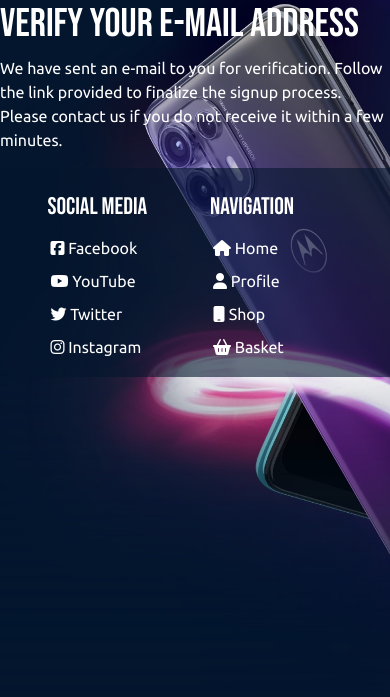
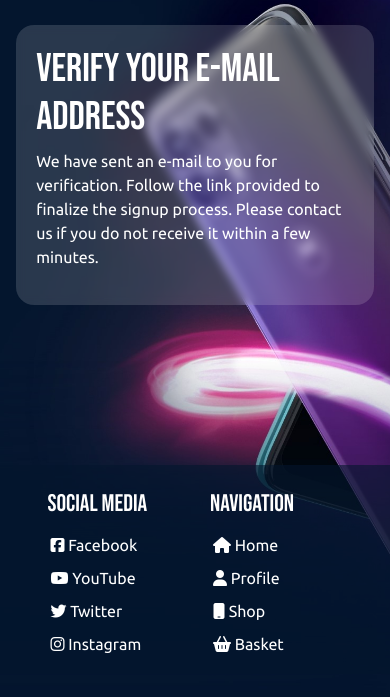
Before and after one commit to luke2533/prime-mobile, a Django app: a page that uses templates/allauth/account/verification_sent.html in a window 390 px wide. Shown: the part 147-844 px from the top of the page. Run offline with Django 3.2, Linux system fonts and the light colour scheme; some libraries are stand-ins or nearby versions.

Commit message:
Allauth vefication and sign up pages updated to be responsive on all devices

```diff
--- a/static/css/base.css
+++ b/static/css/base.css
@@ -766,6 +766,11 @@ h1, h2 {
 
 /* Allauth */
 
+.allauth-email {
+    margin-top: 100px !important;
+    margin-bottom: 350px !important;
+}
+
 .allauth-section {
     background-color: rgba(255, 255, 255, .15);
     backdrop-filter: blur(5px);
@@ -1002,6 +1007,10 @@ h1, h2 {
     .profile-order-total {
         font-size: 1.3em;
     }
+    .allauth-email {
+        margin-top: 75px !important;
+        margin-bottom: 300px !important;
+    }
 }
 
 @media (max-width: 426px) {
@@ -1157,6 +1166,10 @@ h1, h2 {
     }
     .allauth-btn {
         margin-left: 110px !important;
+    }
+    .allauth-email {
+        margin-top: 25px !important;
+        margin-bottom: 150px !important;
     }
 }
 
--- a/templates/allauth/account/signup.html
+++ b/templates/allauth/account/signup.html
@@ -5,8 +5,9 @@
 {% block head_title %}{% trans "Signup" %}{% endblock %}
 
 {% block content %}
+<div class="container-fluid">
     <div class="row justify-content-center">
-    <div class="col-3">
+        <div class="col-11 col-md-6 col-lg-6 col-xl-4 allauth-section">
           <h1>{% trans "Sign Up" %}</h1>
 
           <p>{% blocktrans %}Already have an account? Then please <a href="{{ login_url }}">sign in</a>.{% endblocktrans %}</p>
@@ -17,8 +18,9 @@
               {% if redirect_field_value %}
               <input type="hidden" name="{{ redirect_field_name }}" value="{{ redirect_field_value }}" />
               {% endif %}
-          <button type="submit">{% trans "Sign Up" %} &raquo;</button>
+              <button type="submit" class="prime-btn">{% trans "Sign Up" %} &raquo;</button>
           </form>
+        </div>
     </div>
 </div>
 
--- a/templates/allauth/account/verification_sent.html
+++ b/templates/allauth/account/verification_sent.html
@@ -5,8 +5,13 @@
 {% block head_title %}{% trans "Verify Your E-mail Address" %}{% endblock %}
 
 {% block content %}
-    <h1>{% trans "Verify Your E-mail Address" %}</h1>
+<div class="container-fluid">
+    <div class="row justify-content-center">
+        <div class="col-11 col-md-8 col-lg-6 col-xl-5 allauth-section allauth-email">
+            <h1>{% trans "Verify Your E-mail Address" %}</h1>
 
-    <p>{% blocktrans %}We have sent an e-mail to you for verification. Follow the link provided to finalize the signup process. Please contact us if you do not receive it within a few minutes.{% endblocktrans %}</p>
-
+            <p>{% blocktrans %}We have sent an e-mail to you for verification. Follow the link provided to finalize the signup process. Please contact us if you do not receive it within a few minutes.{% endblocktrans %}</p>
+        </div>
+    </div>
+</div>
 {% endblock %}
```
Also changed, not shown: templates/allauth/account/email_confirm.html (+6 -1 lines), README.md. Lines whose indentation alone changed are shown as unchanged.
